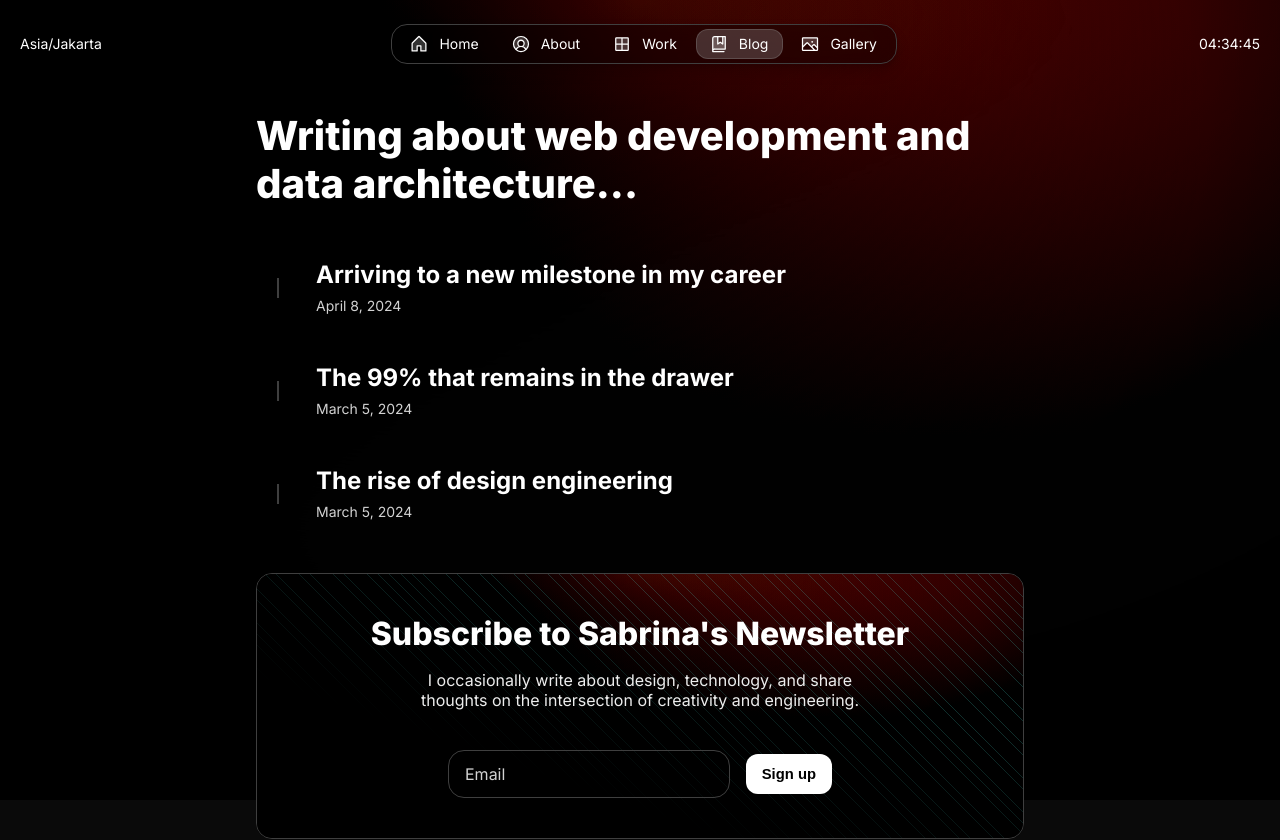
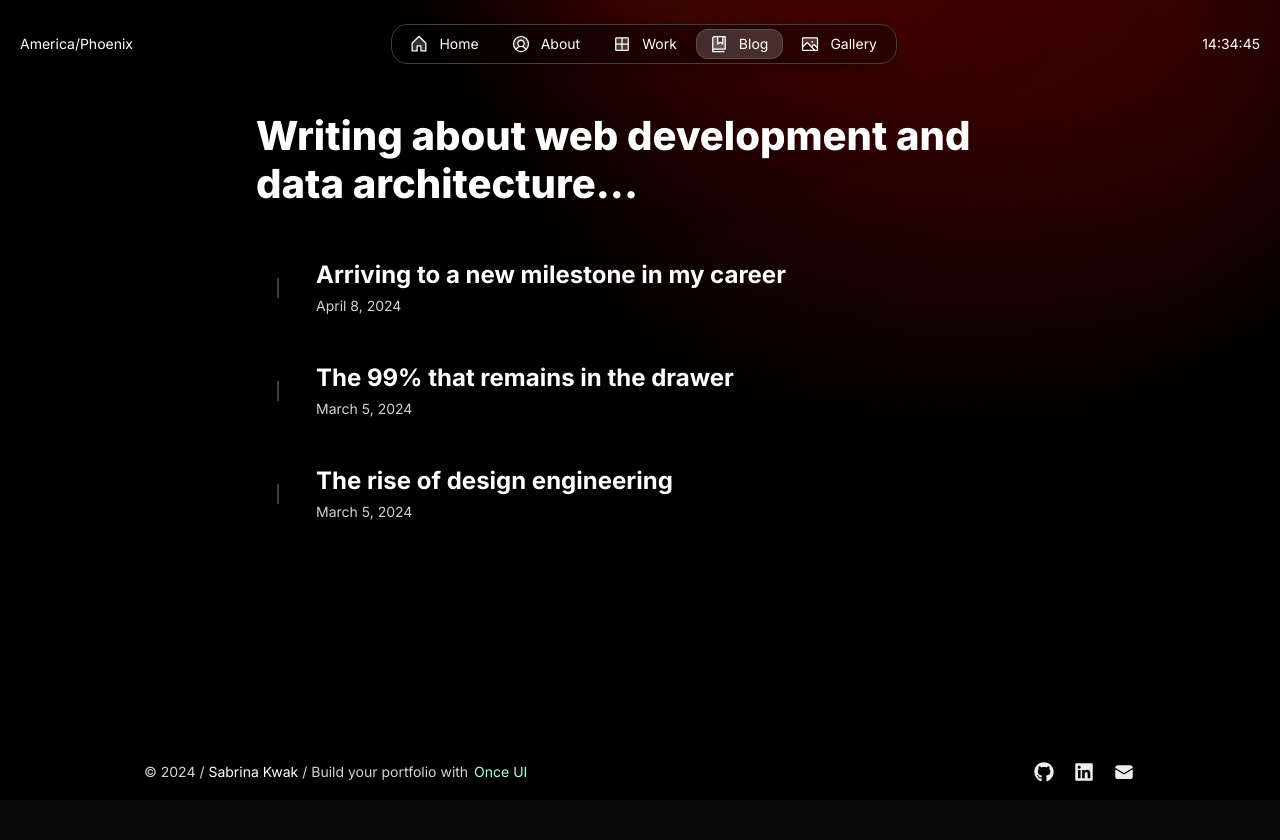
Before and after one commit to kwakaflocka/magic-portfolio-for-next-js, a Next.js app: page /en/blog in a window 1280 px wide. Shown: the top 840 px of the page. After the commit the page ends 800 px from the top, so only its background shows below. Built offline with nearby package versions, Linux system fonts and the light colour scheme.

Commit message:
about page

```diff
--- a/src/app/resources/content.js
+++ b/src/app/resources/content.js
@@ -6,14 +6,14 @@ const person = {
     get name() {
         return `${this.firstName} ${this.lastName}`;
     },
-    role:      'Design Engineer',
+    role:      'Software Engineer',
     avatar:    '/images/avatar.jpg',
-    location:  'Asia/Jakarta',        // Expecting the IANA time zone identifier, e.g., 'Europe/Vienna'
-    languages: ['English', 'Bahasa']  // optional: Leave the array empty if you don't want to display languages
+    location:  'America/Phoenix',        // Expecting the IANA time zone identifier, e.g., 'Europe/Vienna'
+    languages: []  // optional: Leave the array empty if you don't want to display languages
 }
 
 const newsletter = {
-    display: true,
+    display: false,
     title: <>Subscribe to {person.firstName}'s Newsletter</>,
     description: <>I occasionally write about design, technology, and share thoughts on the intersection of creativity and engineering.</>
 }
--- a/src/components/about/TableOfContents.tsx
+++ b/src/components/about/TableOfContents.tsx
@@ -77,7 +77,7 @@ const TableOfContents: React.FC<TableOfContentsProps> = ({ structure, about }) =
                                         height="1" width="8"
                                         background="neutral-strong">
                                     </Flex>
-                                    <Text>
+                                    <Text style={{ whiteSpace: 'normal', overflowWrap: 'break-word',fontSize: '0.9em'  }}>
                                         {item}
                                     </Text>
                                 </Flex>
```
